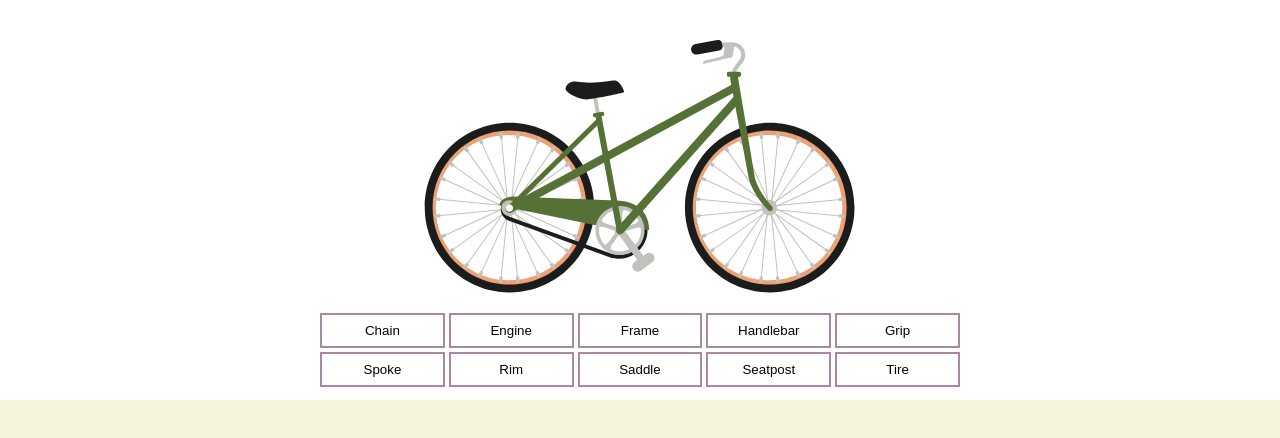
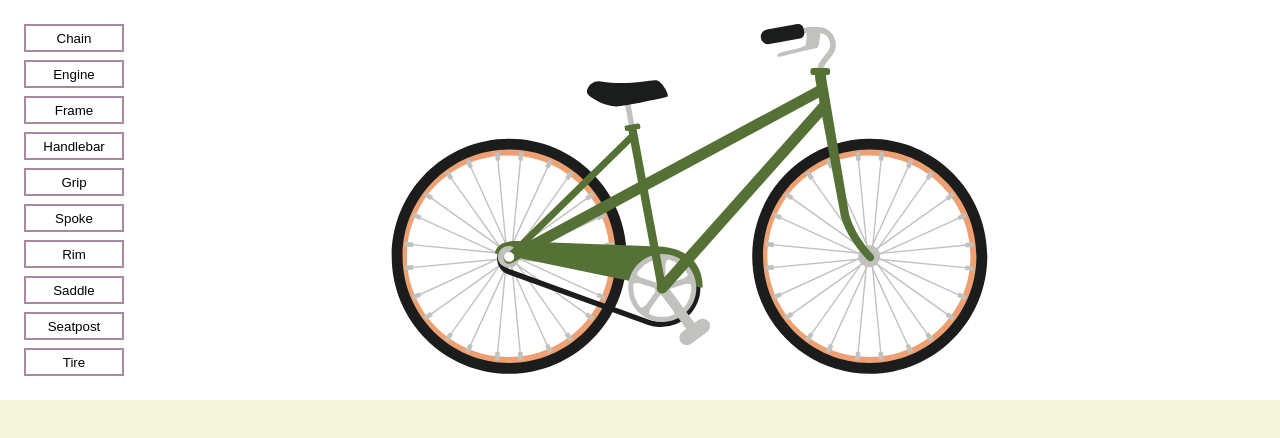
Before and after one commit to RominaMartin/class-bike-progress, a Next.js app: page / in a window 1280 px wide. Shown: the top 438 px of the page. Built offline with nearby package versions, Linux system fonts and the light colour scheme.

Commit message:
feat: grid and color selection flow modified

```diff
--- a/components/colorPicker/ColorPicker.styled.tsx
+++ b/components/colorPicker/ColorPicker.styled.tsx
@@ -1,15 +1,26 @@
 import styled from "styled-components";
 
-export const Container = styled.div`
+interface IColorPickerContainer {
+  visible: boolean;
+}
+export const Container = styled.div<IColorPickerContainer>`
+  position: absolute;
+  top: 0;
+  left: ${({ visible }) => (visible ? "100%" : "-200px")};
   display: flex;
   background-color: ${({ theme }) => theme.colors.white};
   padding: ${({ theme }) => theme.spacings.small1};
-  height: max-content;
-  border: 1px solid rgba(0, 0, 0, 0.2);
+  border: 2px solid #e4c7d0;
+  border-left: none;
   box-shadow: rgb(0 0 0 / 15%) 0px 3px 12px;
-  width: 100px;
+  width: 180px;
   flex-wrap: wrap;
   justify-content: center;
+  height: 100%;
+  box-sizing: border-box;
+  transition: all 0.5s ease;
+  align-items: center;
+  z-index: -1;
 `;
 
 export const Color = styled.div`
--- a/components/colorPicker/ColorPicker.tsx
+++ b/components/colorPicker/ColorPicker.tsx
@@ -1,4 +1,5 @@
 import { FC, MouseEvent } from "react";
+import { useTheme } from "styled-components";
 import { Color, Container } from "./ColorPicker.styled";
 
 interface Props {
@@ -8,34 +9,34 @@ interface Props {
   onHover?: (color: string) => void;
 }
 
-const defaultColors = [
-  "#B80000",
-  "#DB3E00",
-  "#FCCB00",
-  "#008B02",
-  "#006B76",
-  "#1273DE",
-  "#004DCF",
-  "#5300EB",
-];
-
 const ColorPicker: FC<Props> = ({
   visible = false,
-  colors = defaultColors,
+  colors,
   onChange = () => {},
   onHover = () => {},
 }) => {
+  const theme = useTheme();
+  const themeColors = [
+    theme.colors.redsalsa,
+    theme.colors.mangotango,
+    theme.colors.maizecrayola,
+    theme.colors.pistachio,
+    theme.colors.zomp,
+    theme.colors.cadetblue,
+    theme.colors.cgblue,
+  ];
+  colors = colors || themeColors;
   const handleClick = (e: MouseEvent<HTMLDivElement>) => {
-    const color = e.currentTarget.getAttribute("color");
+    const color = e.currentTarget.getAttribute("color") || theme.colors.white;
     onChange(color);
   };
   const handleHover = (e: MouseEvent<HTMLDivElement>) => {
-    const color = e.currentTarget.getAttribute("color");
+    const color = e.currentTarget.getAttribute("color") || theme.colors.white;
     onHover(color);
   };
 
-  return visible ? (
-    <Container>
+  return (
+    <Container visible={visible}>
       {colors.map((color) => (
         <Color
           key={color}
@@ -45,7 +46,7 @@ const ColorPicker: FC<Props> = ({
         />
       ))}
     </Container>
-  ) : null;
+  );
 };
 
 export default ColorPicker;
--- a/modules/builder/components/BikeComponent.styled.tsx
+++ b/modules/builder/components/BikeComponent.styled.tsx
@@ -1,20 +1,25 @@
 import styled from "styled-components";
 
-export const Container = styled.button`
+export const Container = styled.div`
+  position: relative;
+  width: 100%;
+  clip-path: inset(-100vw -100vw -100vw 0);
+`;
+
+export const StyledButton = styled.button`
   border: 2px solid #a888a3;
   text-align: center;
-  padding: ${({ theme }) => theme.spacings.small2};
+  padding: ${({ theme }) => theme.spacings.small1};
+  box-sizing: border-box;
+  background-color: ${({ theme }) => theme.colors.white};
+  height: 100%;
   width: 100%;
-  height: 100%;
-  box-sizing: border-box;
-  cursor: pointer;
-  background-color: ${({ theme }) => theme.colors.white};
-  position: relative;
 
   :hover {
     border-color: #e4c7d0;
     box-shadow: rgb(0 0 0 / 15%) 0px 3px 12px;
     font-weight: bold;
+    cursor: pointer;
   }
 
   :active,
@@ -22,5 +27,6 @@ export const Container = styled.button`
     font-weight: bold;
     border-color: #e4c7d0;
     outline: none;
+    border-right: none;
   }
 `;
--- a/modules/builder/components/BikeComponent.tsx
+++ b/modules/builder/components/BikeComponent.tsx
@@ -1,6 +1,6 @@
 import { ComponentType, FC, MouseEvent, useState } from "react";
 import { FormattedMessage } from "react-intl";
-import { Container } from "./BikeComponent.styled";
+import { Container, StyledButton } from "./BikeComponent.styled";
 import ColorPicker from "components/colorPicker/ColorPicker";
 import useOnclickOutside from "react-cool-onclickoutside";
 
@@ -16,24 +16,36 @@ const BikeComponent: ComponentType<Props> = ({
   onColorSelection = () => {},
 }) => {
   const [isColorPickerVisible, setColorPickerVisible] = useState(false);
+  const [isHoverActive, setIsHoverActive] = useState(true);
   const ref = useOnclickOutside(() => {
     setColorPickerVisible(false);
   });
 
   const handleClick = () => {
     setColorPickerVisible(true);
+    setIsHoverActive(true);
   };
 
   const handleColorHovered = (color: string) => {
-    onColorHover(id, color);
+    if (isHoverActive) {
+      onColorHover(id, color);
+    }
+  };
+  const handleColorSelected = (color: string) => {
+    onColorSelection(id, color);
+    setColorPickerVisible(false);
+    setIsHoverActive(false);
   };
 
   return (
-    <Container ref={ref} onClick={handleClick}>
-      <FormattedMessage id={`builder.bike.${id}`} />
+    <Container ref={ref}>
+      <StyledButton onClick={handleClick}>
+        <FormattedMessage id={`builder.bike.${id}`} />
+      </StyledButton>
       <ColorPicker
         visible={isColorPickerVisible}
         onHover={handleColorHovered}
+        onChange={handleColorSelected}
       />
     </Container>
   );
--- a/modules/builder/containers/Builder.styled.tsx
+++ b/modules/builder/containers/Builder.styled.tsx
@@ -1,15 +1,23 @@
 import styled from "styled-components";
+import { device } from "styles/theme/DefaultTheme";
 
 export const Container = styled.div`
   width: 100%;
   height: 100%;
-  padding-top: ${({ theme }) => theme.spacings.small4};
+  padding: ${({ theme }) => theme.spacings.small4};
   text-align: center;
   box-sizing: border-box;
+  display: grid;
+  grid-template-columns: minmax(max-content, 100px) 1fr;
 
   svg {
-    height: calc(100% - 90px);
+    height: 100%;
     box-sizing: border-box;
-    padding: ${({ theme }) => theme.spacings.small3} 0;
+    padding: 0 ${({ theme }) => theme.spacings.small3};
   }
+
+  /* @media (max-width: ${device.mobileL}) {
+    grid-template-columns: 1fr;
+    gap: ${({ theme }) => theme.spacings.small2};
+  } */
 `;
--- a/modules/builder/containers/Builder.tsx
+++ b/modules/builder/containers/Builder.tsx
@@ -14,8 +14,11 @@ const Builder: FC = () => {
 
   return (
     <Container>
+      <ComponentList
+        onColorHover={handleColorHover}
+        onColorSelection={handleColorHover}
+      />
       <Bike {...bikeColors} />
-      <ComponentList onColorHover={handleColorHover} />
     </Container>
   );
 };
--- a/modules/builder/containers/ComponentList.styled.tsx
+++ b/modules/builder/containers/ComponentList.styled.tsx
@@ -3,21 +3,9 @@ import { device } from "styles/theme/DefaultTheme";
 
 export const Container = styled.div`
   display: grid;
-  width: 60%;
-  gap: ${({ theme }) => theme.spacings.small1};
-  justify-items: center;
-  align-items: center;
-  justify-content: center;
+  gap: ${({ theme }) => theme.spacings.small2};
 
-  grid-template-columns: repeat(5, 1fr);
-
-  margin: auto;
-
-  @media (max-width: ${device.mobileL}) {
-    width: 90%;
-  }
-
-  @media (min-width: ${device.laptop}) {
-    width: 50%;
-  }
+  /* @media (max-width: ${device.mobileL}) {
+    grid-template-columns: repeat(5, 1fr);
+  } */
 `;
--- a/modules/builder/containers/ComponentList.tsx
+++ b/modules/builder/containers/ComponentList.tsx
@@ -3,8 +3,8 @@ import BikeComponent from "../components/BikeComponent";
 import { Container } from "./ComponentList.styled";
 
 interface Props {
-  onColorHover: (id: string) => void;
-  onColorSelection: (id: string) => void;
+  onColorHover: (id: string, color: string) => void;
+  onColorSelection: (id: string, color: string) => void;
 }
 
 const components = [
@@ -20,7 +20,10 @@ const components = [
   "tire",
 ];
 
-const ComponentList: FC<Props> = ({ onColorHover = () => {} }) => {
+const ComponentList: FC<Props> = ({
+  onColorHover = () => {},
+  onColorSelection = () => {},
+}) => {
   //   const handleComponentClick = (id: string) => {
   //     console.log(id);
 
@@ -36,7 +39,7 @@ const ComponentList: FC<Props> = ({ onColorHover = () => {} }) => {
           key={component}
           id={component}
           onColorHover={onColorHover}
-          onColorSelection={onColorHover}
+          onColorSelection={onColorSelection}
         />
       ))}
     </Container>
--- a/styles/theme/DefaultTheme.tsx
+++ b/styles/theme/DefaultTheme.tsx
@@ -18,6 +18,16 @@ const colors = {
   aubergine200: "#EFDDE3",
   aubergine100: "#F4EFF1",
   white: "#FFFFFF",
+  redsalsa: "#f94144ff",
+  orangered: "#f3722cff",
+  yelloworange: "#f8961eff",
+  mangotango: "#f9844aff",
+  maizecrayola: "#f9c74fff",
+  pistachio: "#90be6dff",
+  zomp: "#43aa8bff",
+  cadetblue: "#4d908eff",
+  queenblue: "#577590ff",
+  cgblue: "#277da1ff",
 };
 
 const spacings = {
```
Also changed, not shown: styles/theme/Style.d.tsx (added, +10 -0 lines).
